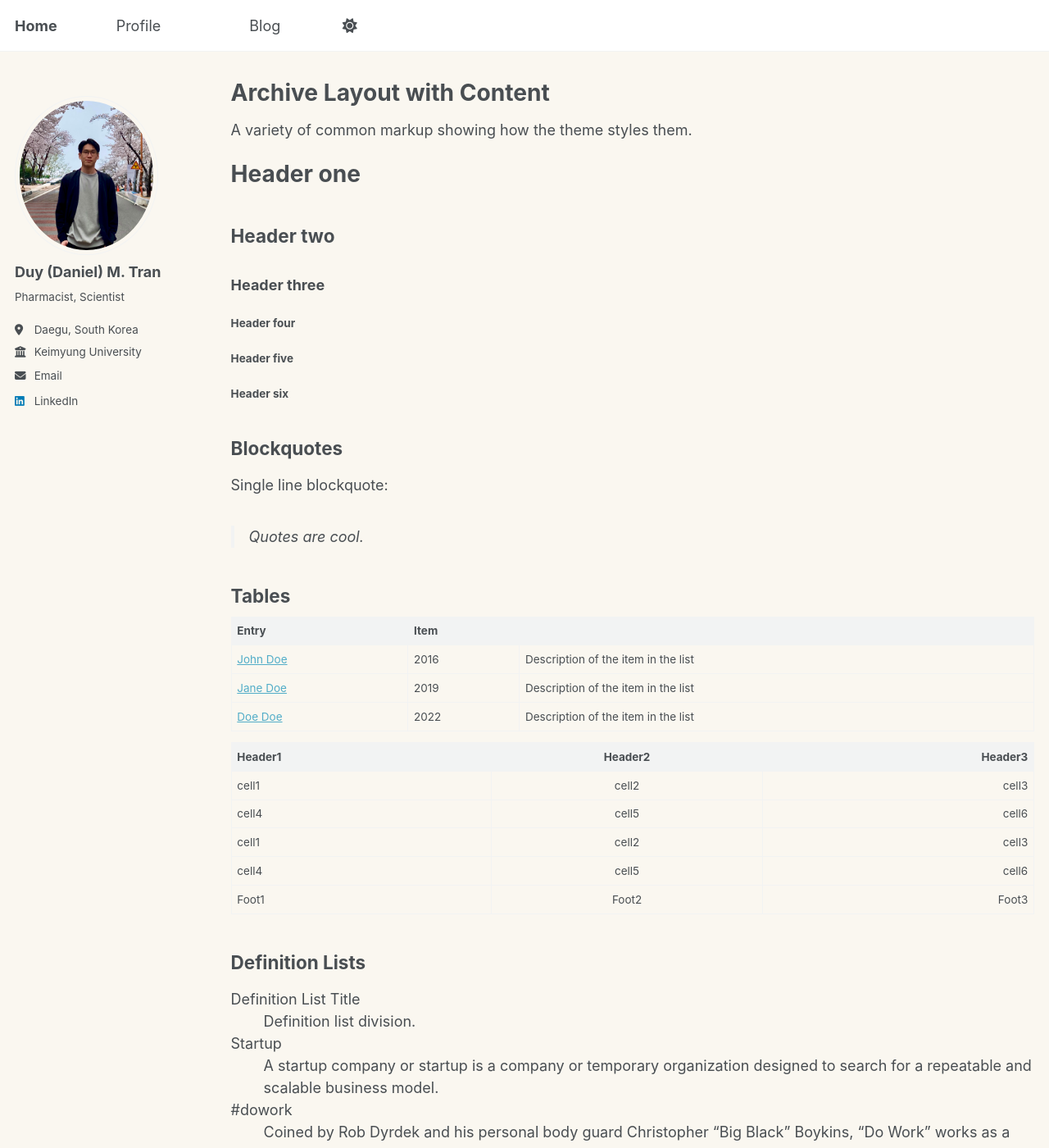
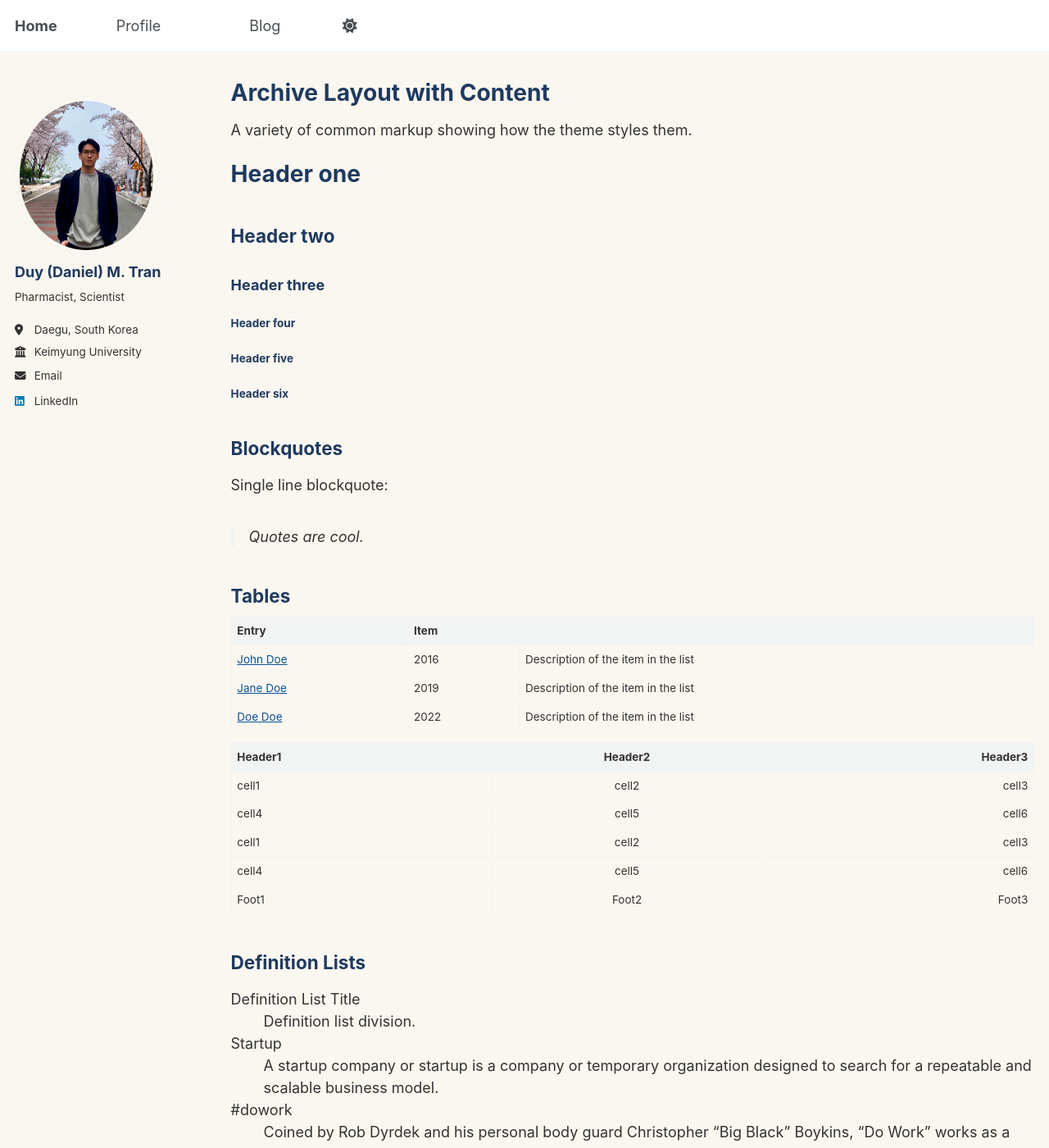
Before and after one commit to tranminhduy-git/tmduy.github.io, a Jekyll site: the page built from _pages/archive-layout-with-content.md, in a window 1280 px wide and 1400 px high. Shown: the whole window at 82% size. Built offline with Jekyll 4.4.1, drawn with Linux system fonts in a browser that asks for light colours; a script bundle is joined from its source files by our own code; library files that are not in the unit come from our copies.

Commit message:
Update main.scss

```diff
--- a/assets/css/main.scss
+++ b/assets/css/main.scss
@@ -43,4 +43,28 @@
 
 ;
 
-body {background-color: #FAF7F0;}
+body,
+
+.page,
+
+.archive,
+
+.initial-content {
+
+  background-color: #FAF7F0;
+
+  color: #333333;
+
+}
+
+h1, h2, h3, h4, h5, h6 {
+
+  color: #1F3A5F;
+
+}
+
+a {
+
+  color: #0B5394;
+
+}
```
